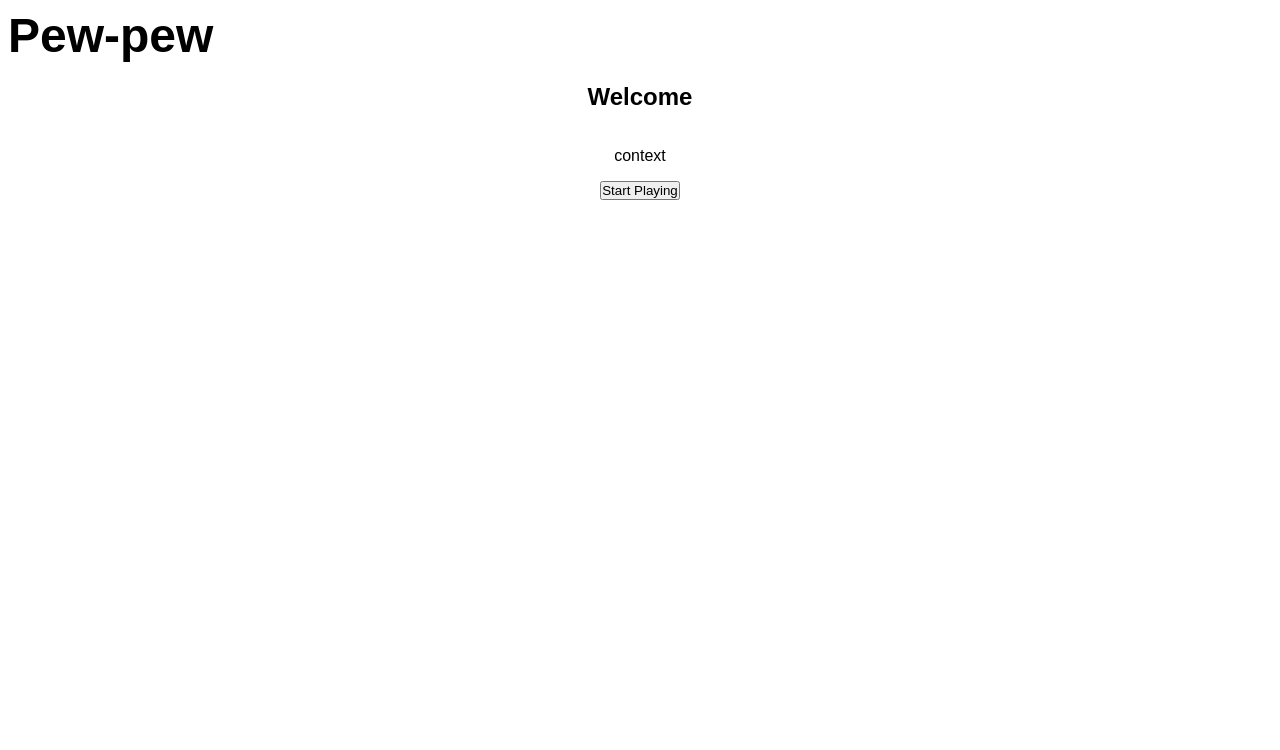
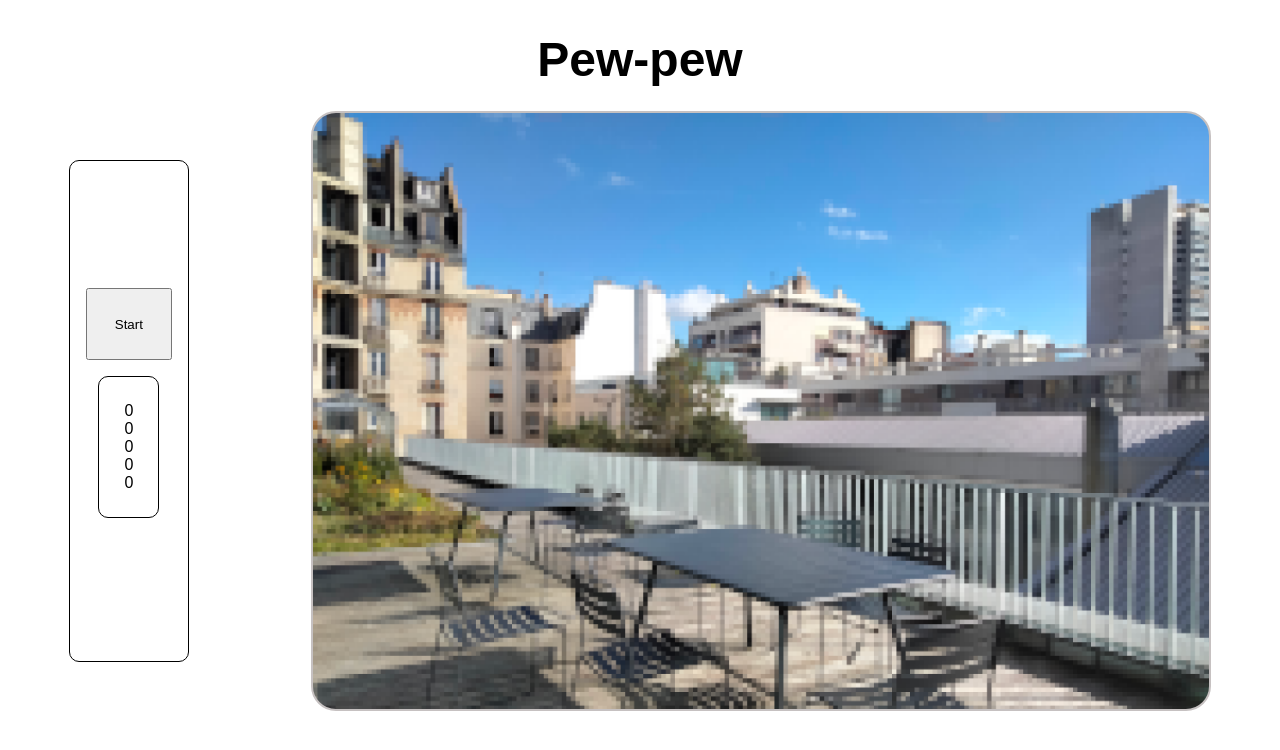
Before and after one commit to VitchetUK/Target-PewPew, a plain HTML site: page index.html in a window 1280 px wide. Both pictures are taken after a click on the button "Start Playing". Drawn offline with Linux system fonts and the light colour scheme; a web font is replaced by a local one.

Commit message:
html test

```diff
--- a/css/style.css
+++ b/css/style.css
@@ -3,6 +3,10 @@
   box-sizing: border-box;
   padding: 0;
   font-family: "Saira Semi Condensed", sans-serif;
+}
+html {
+  /*background-image: url("/ressources/terrace-bg.jpg");
+  background-size: cover;*/
 }
 .hidden {
   display: none;
@@ -19,7 +23,7 @@ dialog::backdrop {
   flex-direction: row;
 }
 .main-screen {
-  border: 1px black solid;
+  border: 2px rgb(198, 193, 193) solid;
   border-radius: 25px;
   position: relative;
   width: 900px;
@@ -52,12 +56,13 @@ dialog::backdrop {
   display: flex;
   flex-direction: column;
   flex-wrap: nowrap;
-  justify-content: space-between;
+  justify-content: space-evenly;
   align-items: flex-start;
   padding: 25px;
   list-style: none;
   border: 1px black solid;
   border-radius: 10px;
+  max-height: 100%;
 }
 
 #first-screen {
@@ -71,6 +76,8 @@ dialog::backdrop {
 h1 {
   font-size: 3em;
   margin: 0;
+  text-align: center;
+  padding: 0.5em;
 }
 
 .board-info {
@@ -79,5 +86,17 @@ h1 {
   flex-wrap: nowrap;
   justify-content: space-around;
   align-items: center;
-  align-content: stretch;
 }
+
+.li-btn {
+  display: flex;
+  flex-direction: column;
+  justify-content: space-between;
+  align-items: center;
+  border: 1px black solid;
+  border-radius: 10px;
+  padding: 10% 1em;
+}
+#start-btn {
+  padding: 2em;
+}
--- a/index.html
+++ b/index.html
@@ -6,6 +6,7 @@
     <meta name="viewport" content="width=device-width, initial-scale=1.0" />
     <title>Pew-pew</title>
     <link rel="stylesheet" href="/css/style.css" />
+    <script type="module" src="/js/index.js"></script>
   </head>
   <body>
     <header>
@@ -27,7 +28,10 @@
     <!-- GAME PAGE -->
     <section class="hidden" id="game-page">
       <div class="board-info">
-        <div>
+        <div class="li-btn">
+          <section class="buttons">
+            <button id="start-btn">Start</button>
+          </section>
           <ul class="info-display">
             <li id="score">0</li>
             <li id="nbTarget">0</li>
@@ -40,9 +44,6 @@
           <section class="main-screen">
             <div class="target original" hidden></div>
           </section>
-          <section class="buttons">
-            <button id="start-btn">Start</button>
-          </section>
         </div>
       </div>
     </section>
@@ -54,6 +55,5 @@
 
       <button id="restart-btn">Restart</button>
     </dialog>
-    <script type="module" src="/js/"></script>
   </body>
 </html>
--- a/js/index.js
+++ b/js/index.js
@@ -10,6 +10,9 @@ const hideButton = document.querySelector("#launch");
 const mainPage = document.querySelector("#main-page");
 const gamePage = document.querySelector("#game-page");
 const nbClicks = document.querySelector("#clickCount");
+const hitSound = new Audio("/ressources/maince.dsp.wav");
+
+hitSound.volume = 0.01;
 
 let isRunning = true;
 let targetGenerator;
@@ -120,6 +123,7 @@ function createTarget() {
   targetClone.style.top = getRandom(0, 600 - 90) + "px";
 
   targetClone.addEventListener("click", function onClick(event) {
+    hitSound.play();
     let targetScore = 0;
     // Compute score for this target
     let infoTarget = targetClone.getBoundingClientRect();
@@ -169,3 +173,9 @@ hideButton.addEventListener("click", function quitMain(event) {
   mainPage.classList.add("hidden");
   gamePage.classList.remove("hidden");
 });
+
+// Function to play sounds
+function playSound() {
+  let sounds = new Audio("/ressources/maince.dsp.wav");
+  sounds.play;
+}
```
Also changed, not shown: ressources/Bg-test-red-sombre.png (added), ressources/parisroof-pixel.png (added), ressources/terrace-bg.jpg (added), 1 other file.
